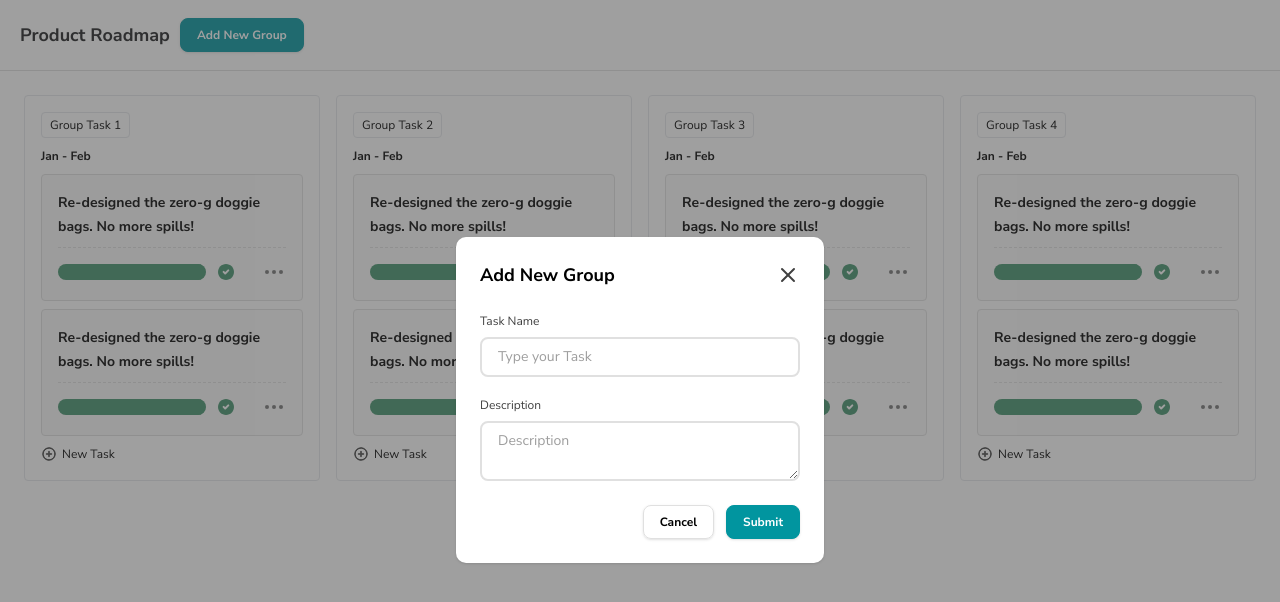
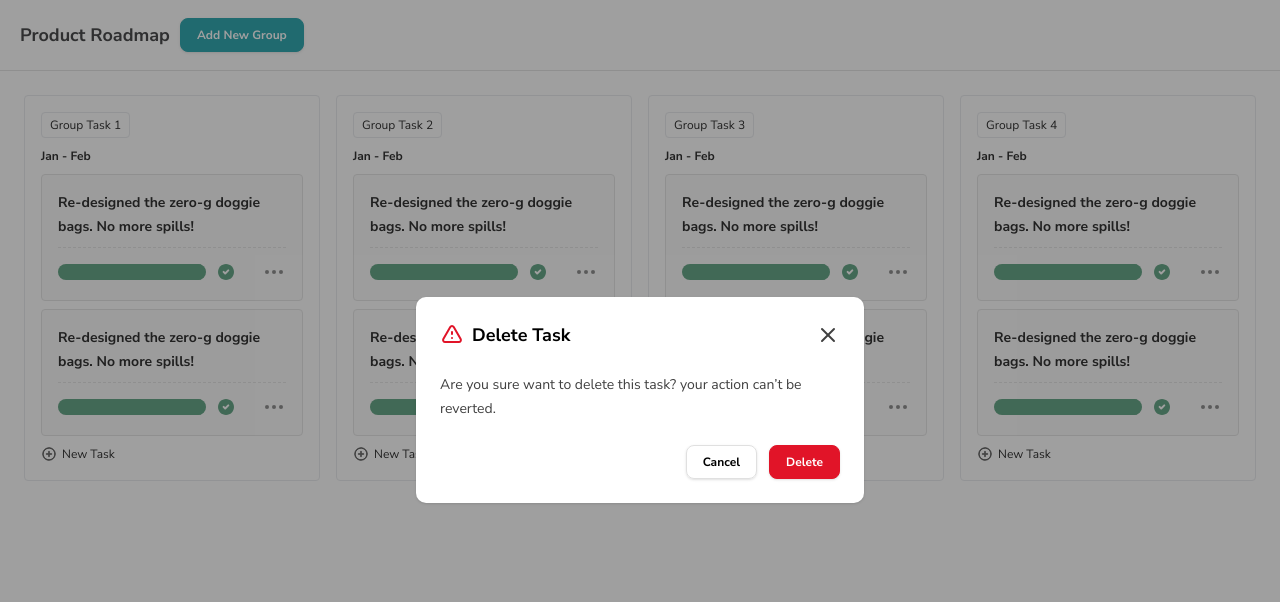
Before and after one commit to elsabilah1/product-roadmap, a React (Vite) app: page / in a window 1280 px wide. Both pictures are taken after a click on the button "Add New Group". Shown: the top 602 px of the page. Built offline with nearby package versions, Linux system fonts and the light colour scheme.

Commit message:
creat DeleteTask Component

```diff
--- a/src/components/Layout.tsx
+++ b/src/components/Layout.tsx
@@ -1,7 +1,7 @@
 import Icon from '@/components/utilities/Icon'
 import Button from '@/components/utilities/Button'
 import { useState } from 'react'
-import AddNewGroup from './modals/AddNewGroup'
+import DeleteTask from './modals/DeleteTask'
 interface IProps {
   children: React.ReactNode
 }
@@ -12,7 +12,7 @@ function Layout(props: IProps) {
 
   return (
     <>
-      <AddNewGroup isOpen={isOpen} setIsOpen={setIsOpen} />
+      <DeleteTask isOpen={isOpen} setIsOpen={setIsOpen} />
       <div className='max-w-[1400px] min-h-screen mx-auto flex flex-col'>
         <header className='py-[18px] px-5 border-b border-[#E0E0E0] flex gap-[10px] items-center'>
           <h1 className='font-bold text-lg text-[#1E1F21]'>Product Roadmap</h1>
--- a/src/components/modals/AddNewGroup.tsx
+++ b/src/components/modals/AddNewGroup.tsx
@@ -29,7 +29,9 @@ function AddNewGroup(props: IProps) {
         />
       </div>
       <div className='flex justify-end gap-3'>
-        <Button intent='outline'>Cancel</Button>
+        <Button intent='outline' onClick={() => setIsOpen(false)}>
+          Cancel
+        </Button>
         <Button>Submit</Button>
       </div>
     </Modal>
--- a/src/components/modals/DeleteTask.tsx
+++ b/src/components/modals/DeleteTask.tsx
@@ -0,0 +1,34 @@
+import Button from '../utilities/Button'
+import Modal from '../utilities/Modal'
+
+interface IProps {
+  isOpen: boolean
+  setIsOpen: (isOpen: boolean) => void
+}
+
+function DeleteTask(props: IProps) {
+  const { isOpen, setIsOpen } = props
+
+  return (
+    <Modal
+      title='Delete Task'
+      icon='exclamation'
+      isOpen={isOpen}
+      setIsOpen={setIsOpen}
+    >
+      <div className='mb-6'>
+        <p className='text-sm text-[#404040] leading-6'>
+          Are you sure want to delete this task? your action can’t be reverted.
+        </p>
+      </div>
+      <div className='flex justify-end gap-3'>
+        <Button intent='outline' onClick={() => setIsOpen(false)}>
+          Cancel
+        </Button>
+        <Button intent='secondary'>Delete</Button>
+      </div>
+    </Modal>
+  )
+}
+
+export default DeleteTask
--- a/src/components/utilities/Modal.tsx
+++ b/src/components/utilities/Modal.tsx
@@ -6,11 +6,12 @@ interface IProps {
   isOpen: boolean
   setIsOpen: (isOpen: boolean) => void
   title: string
+  icon?: string
   children: ReactNode
 }
 
 function Modal(props: IProps) {
-  const { isOpen, setIsOpen, title, children } = props
+  const { isOpen, setIsOpen, title, icon, children } = props
 
   return (
     <Transition appear show={isOpen} as={Fragment}>
@@ -47,7 +48,12 @@ function Modal(props: IProps) {
                   as='div'
                   className='flex justify-between items-center p-6'
                 >
-                  <h3 className='text-lg font-bold text-[##1D1F20]'>{title}</h3>
+                  <div className='flex gap-2 items-center'>
+                    {icon && <Icon iconName={icon} />}
+                    <h3 className='text-lg font-bold text-[##1D1F20]'>
+                      {title}
+                    </h3>
+                  </div>
                   <button onClick={() => setIsOpen(false)}>
                     <Icon iconName='close' />
                   </button>
```
Also changed, not shown: src/assets/icons/exclamation.svg (added).
